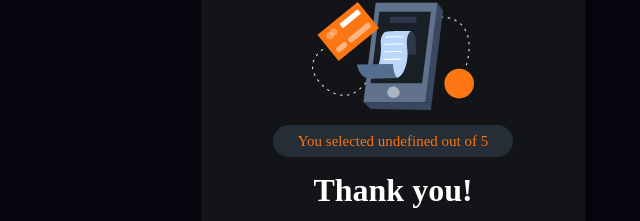
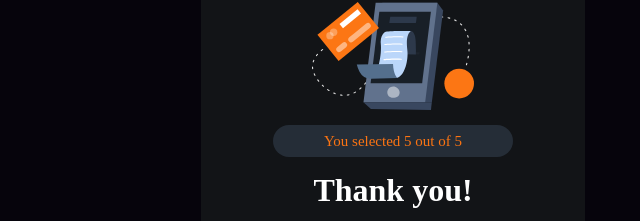
Before and after one commit to meliodas-png/Interactive-Rating-Component, a plain HTML site: page interactive-rating-component-main/second.html in a window 1280 px wide. Shown: the part 222-443 px from the top of the page, 247-887 px from the left. Drawn offline with Linux system fonts and the light colour scheme.

Commit message:
Added final javascript

```diff
--- a/interactive-rating-component-main/script.js
+++ b/interactive-rating-component-main/script.js
@@ -1,11 +1,27 @@
 let textEl = document.getElementById("text")
-let rate = 4;
-function one(number) {
-    rate = number;
+let rate = "blur";
+const one = () => {
+     rate = 1;
+     return text.innerHTML = "You selected " + rate + " out of 5";
 }
-
-function submit() {
-    text.innerHTML = `You selected ${rate} out of 5`
+const two = () => {
+     rate = 2;
+     return text.innerHTML = "You selected " + rate + " out of 5";
+}
+const three = () => {
+     rate = 3;
+     return text.innerHTML = "You selected " + rate + " out of 5";
+}
+const four = () => {
+     rate = 4;
+     return text.innerHTML = "You selected " + rate + " out of 5";
+}
+const five = () => {
+     rate = 5;
+     return text.innerHTML = "You selected " + rate + " out of 5";
 }
 one()
-submit()
+two()
+three()
+four()
+five()
```
Also changed, not shown: interactive-rating-component-main/index.html (+5 -5 lines).
